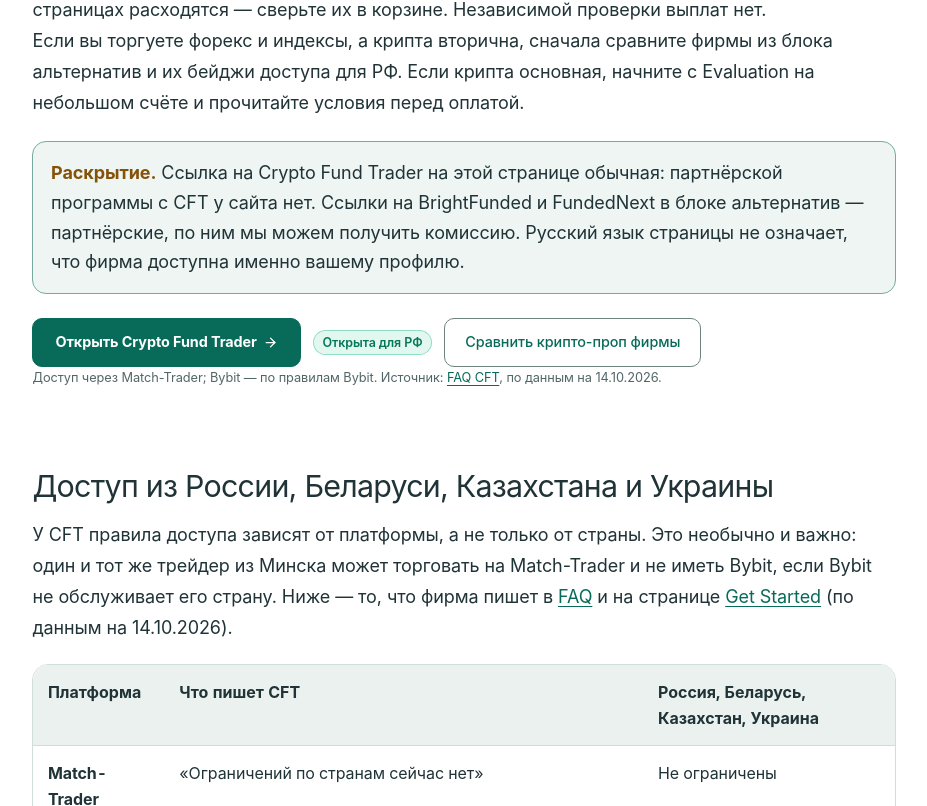
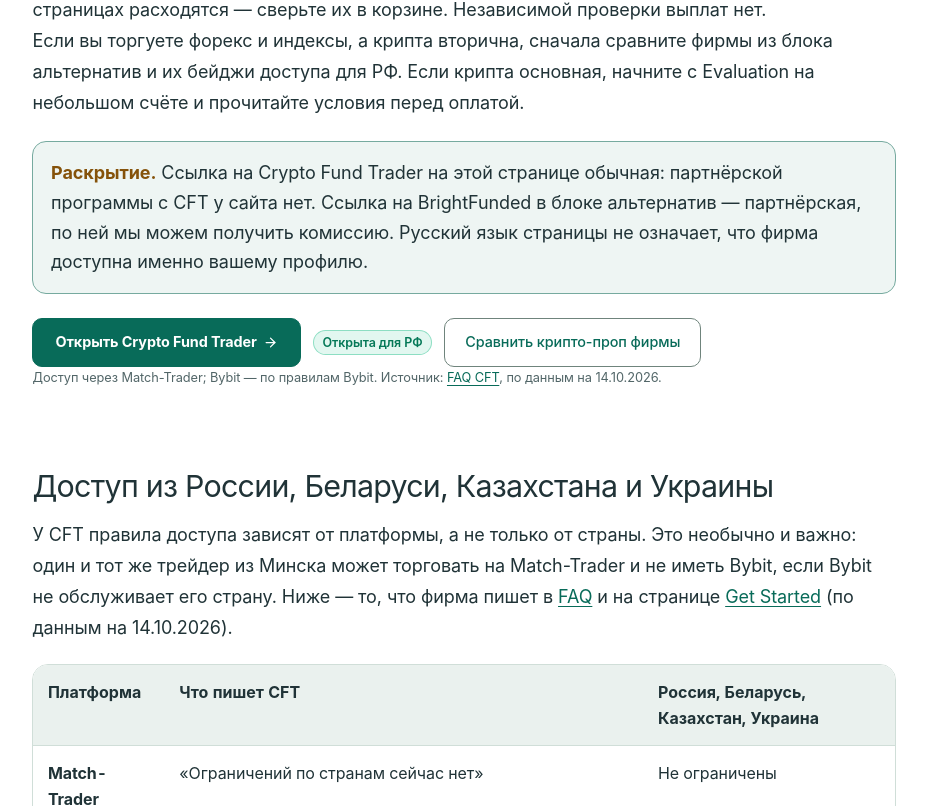
Before and after one commit to Vilmanis99/tradersfund, a Next.js app: page /ru/obzor-crypto-fund-trader in a window 1280 px wide. Shown: the part 1774-2580 px from the top of the page, without its empty margins (176-1103 px from the left). Built offline with nearby package versions, Linux system fonts and the light colour scheme; no server answers.

Commit message:
ru obzor-crypto-fund-trader: remove FundedNext alternative card and CTA (ru-cft-alternative-fundednext) — FundedNext is restricted for RF; BrightFunded stays the only/first alternative; disclosure and intro copy no longer recommend FundedNext

```diff
--- a/app/ru/obzor-crypto-fund-trader/page.tsx
+++ b/app/ru/obzor-crypto-fund-trader/page.tsx
@@ -1,6 +1,6 @@
 import type { Metadata } from 'next'
 import Link from '@/components/SafeLink'
-import { AlertTriangle, ArrowRight, Bitcoin, CheckCircle2, Database, ShieldCheck } from 'lucide-react'
+import { AlertTriangle, ArrowRight, CheckCircle2, Database, ShieldCheck } from 'lucide-react'
 import RussianFaq, { type RussianFaqItem } from '@/components/RussianFaq'
 import RussianDataFreshnessNotice from '@/components/RussianDataFreshnessNotice'
 import { RuAccessBadge, RuGoLink } from '@/components/RuGoLink'
@@ -249,7 +249,7 @@ export default function RussianCryptoFundTraderReviewPage() {
             </p>
             <div className="ru-notice ru-disclosure" data-russian-affiliate-disclosure="crypto-fund-trader-review">
               <strong>Раскрытие.</strong> Ссылка на Crypto Fund Trader на этой странице обычная: партнёрской программы с CFT у сайта
-              нет. Ссылки на BrightFunded и FundedNext в блоке альтернатив — партнёрские, по ним мы можем получить комиссию.
+              нет. Ссылка на BrightFunded в блоке альтернатив — партнёрская, по ней мы можем получить комиссию.
               Русский язык страницы не означает, что фирма доступна именно вашему профилю.
             </div>
             <div className="ru-actions" data-russian-cft-cta="summary">
@@ -497,7 +497,7 @@ export default function RussianCryptoFundTraderReviewPage() {
         <section className="ru-section" id="alternatives">
           <div className="ru-shell ru-content" data-russian-cft-alternatives="bright-funded-first">
             <h2>Альтернативы Crypto Fund Trader</h2>
-            <p>Если вам важнее форекс и индексы, чем крипта, или нужна оплата в евро, сравните BrightFunded и FundedNext. Доступ для РФ у каждой фирмы показан бейджем рядом с кнопкой — он берётся из нашей последней проверки.</p>
+            <p>Если вам важнее форекс и индексы, чем крипта, или нужна оплата в евро, начните с BrightFunded. Доступ для РФ показан бейджем рядом с кнопкой — он берётся из нашей последней проверки.</p>
             <div className="ru-grid">
               <article className="ru-card" data-russian-cft-alternative="bright-funded">
                 <ShieldCheck size={22} color="var(--accent-light)" aria-hidden="true" />
@@ -506,15 +506,6 @@ export default function RussianCryptoFundTraderReviewPage() {
                 <div className="ru-actions">
                   <Link href="/ru/obzor-bright-funded" className="btn-outline">Обзор</Link>
                   <RuGoLink firm="bright-funded" href="/go/bright-funded?from=ru-cft-alternative-bright-funded" rel={goLinkRel('bright-funded')} className="btn-primary">Проверить BrightFunded <ArrowRight size={14} aria-hidden="true" /></RuGoLink>
-                </div>
-              </article>
-              <article className="ru-card" data-russian-cft-alternative="fundednext">
-                <Bitcoin size={22} color="var(--accent-light)" aria-hidden="true" />
-                <h3>FundedNext (CFD)</h3>
-                <p className="ru-muted">CFD-программы Stellar. Выплаты в USDT и USDC; доступ для РФ — по бейджу рядом с кнопкой.</p>
-                <div className="ru-actions">
-                  <Link href="/ru/obzor-fundednext" className="btn-outline">Обзор</Link>
-                  <RuGoLink firm="fundednext" href="/go/fundednext?from=ru-cft-alternative-fundednext" rel={goLinkRel('fundednext')} className="btn-primary">Проверить FundedNext <ArrowRight size={14} aria-hidden="true" /></RuGoLink>
                 </div>
               </article>
             </div>
```
